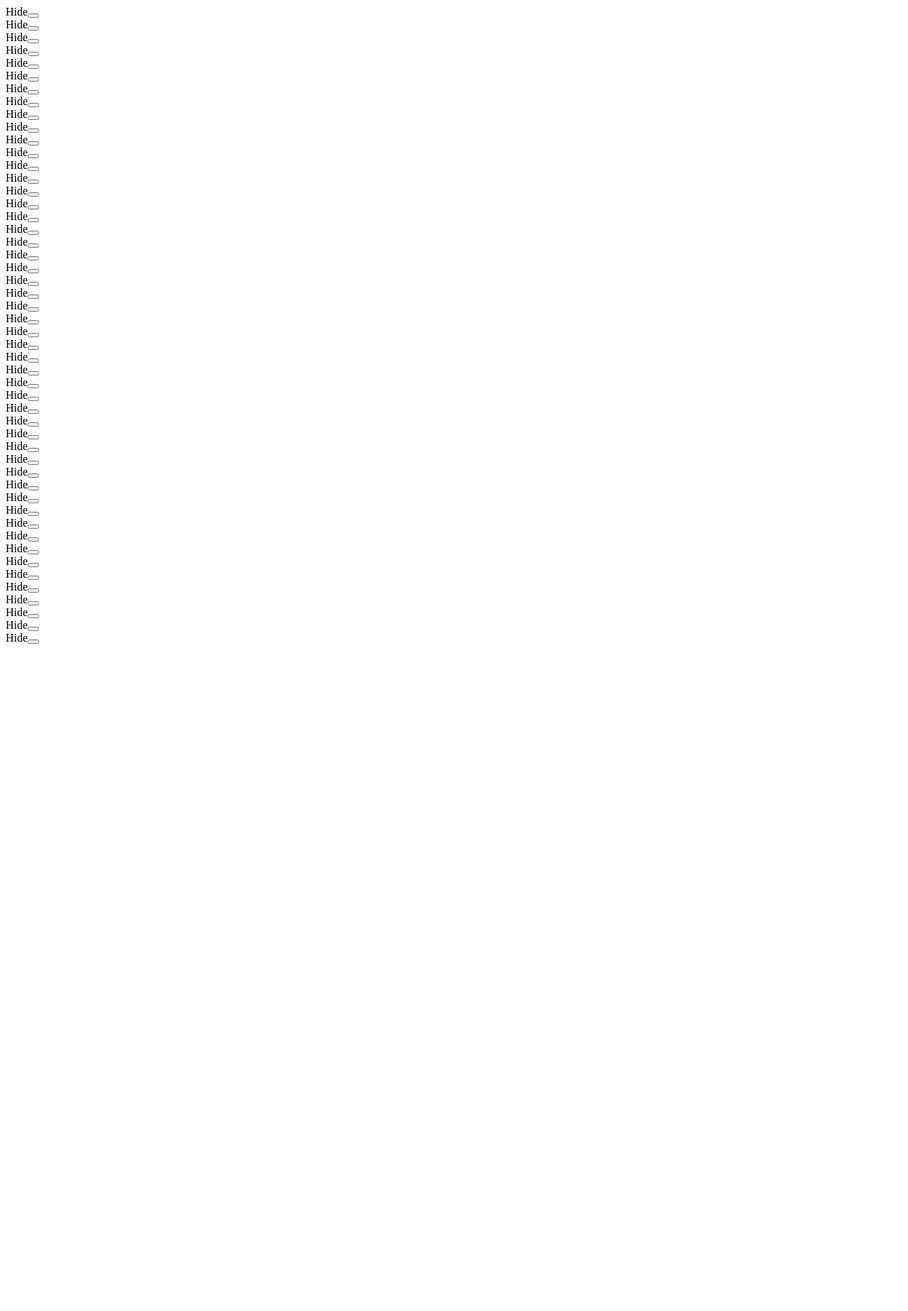
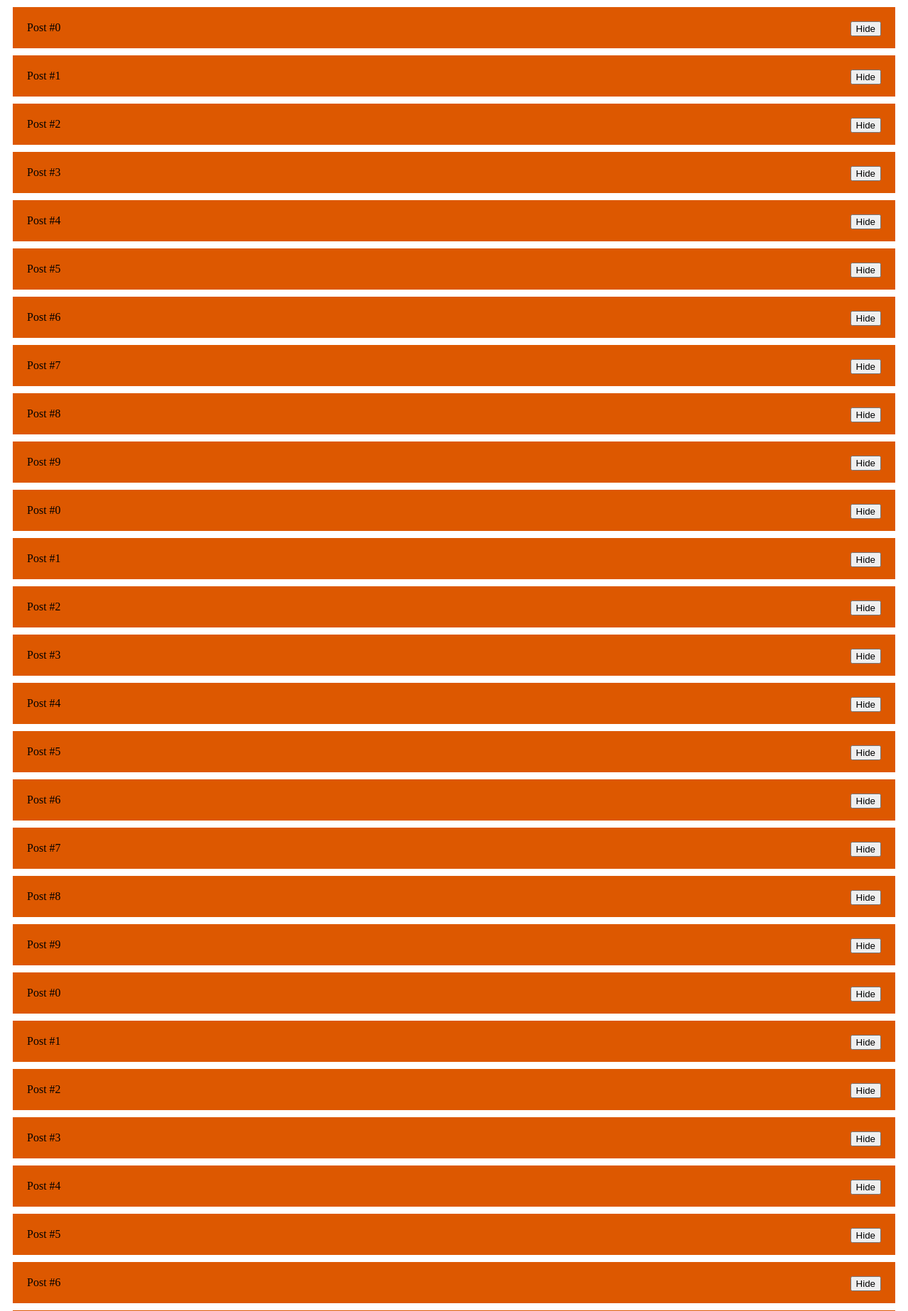
Before and after one commit to rajkumar02/flask_dynmic_post_request, a Flask app: page / in a window 1280 px wide. Shown: the top 1847 px of the page at 71% size. Before the commit the page ends 907 px from the top, so only its background shows below. Run offline with Flask 2, Linux system fonts and the light colour scheme.

Commit message:
Add Hide Button

```diff
--- a/static/css/main.css
+++ b/static/css/main.css
@@ -1,3 +1,7 @@
+.hide {
+    float: right;
+}
+
 .post {
     background-color: #dd5800;
     padding: 20px;
--- a/static/js/main.js
+++ b/static/js/main.js
@@ -50,8 +50,8 @@ function add_post(contents) {
 
     //Add button to hide post.
     const hide = document.createElement('button');
-    post.className = 'hide';
-    post.innerHTML = 'Hide';
+    hide.className = 'hide';
+    hide.innerHTML = 'Hide';
     post.append(hide);
 
     //When hide button is cliked, remove post.
@@ -59,7 +59,6 @@ function add_post(contents) {
         this.parentElement.remove();
     };
 
-
     // Add post to DOM.
     document.querySelector('#posts').append(post);
 }
```
Also changed, not shown: app.py (line endings or trailing spaces), 1 other file.
